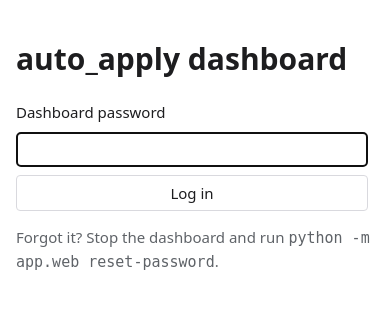
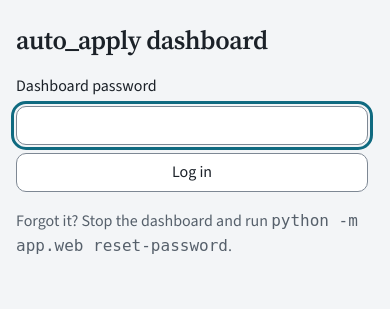
Before and after one commit to JnanaVSB/Auto_apply, a FastAPI app: page /login in a window 390 px wide. Shown: the top 309 px of the page. Run offline with FastAPI, Linux system fonts and the light colour scheme; parts of the project's set-up code (start-up, migrations or seed data) failed here and were passed over; some libraries are stand-ins or nearby versions.

Commit message:
The dashboard uses its stored fonts and one colour list for light and dark, the phone menu wraps instead of widening the page, README credits the fonts and icons, and tests check the font files and their licences

```diff
--- a/app/web/static/app.css
+++ b/app/web/static/app.css
@@ -1,59 +1,123 @@
-/* Plain, readable styles; no fonts or images from the internet. */
-:root { --text: #1d1d1f; --muted: #5f6368; --line: #d9d9de; --accent: #1a5fb4; --error: #b3261e; --bg: #fff; }
+/* auto_apply design kit. Fonts and icons are stored in the app; nothing is loaded from the internet.
+   Colours, spacing and roundness live only in the tokens, so a second skin is a token override. */
+
+/* ---------- Fonts ---------- */
+@font-face { font-family: "Source Sans 3"; src: url("fonts/SourceSans3VF-Upright.ttf.woff2") format("woff2");
+  font-weight: 200 900; font-style: normal; font-display: swap; }
+@font-face { font-family: "Source Serif 4"; src: url("fonts/SourceSerif4-Regular.ttf.woff2") format("woff2");
+  font-weight: 400; font-style: normal; font-display: swap; }
+@font-face { font-family: "Source Serif 4"; src: url("fonts/SourceSerif4-Semibold.ttf.woff2") format("woff2");
+  font-weight: 600; font-style: normal; font-display: swap; }
+
+/* ---------- Tokens ---------- */
+:root {
+  --serif: "Source Serif 4", Georgia, serif;
+  --sans: "Source Sans 3", system-ui, sans-serif;
+
+  --bg: #f3f5f7; --surface: #ffffff; --sunken: #ebeef2;
+  --text: #1b2128; --muted: #56606b;
+  --line: #e1e5ea; --line-strong: #7e8894;
+  --accent: #0f6a80; --on-accent: #ffffff; --accent-soft: #e3f1f5;
+  --ok: #2e6b34; --ok-soft: #e7f4e8; --warn: #8a4f00; --warn-soft: #fdf0d9; --danger: #b3261e; --danger-soft: #fce9e7;
+  --highlight: #ffe58f; --on-highlight: #1b2128;  /* <mark>: highlighted words */
+  --shadow: 0 1px 2px rgb(27 33 40 / 6%), 0 4px 16px rgb(27 33 40 / 6%);
+  --shadow-raised: 0 2px 4px rgb(27 33 40 / 6%), 0 12px 32px rgb(27 33 40 / 12%);
+
+  --radius-s: 10px; --radius: 14px; --radius-l: 20px;
+  --space-1: 0.25rem; --space-2: 0.5rem; --space-3: 0.75rem; --space-4: 1rem; --space-5: 1.5rem; --space-6: 2rem;
+  --tap: 3rem;           /* 48 px touch targets below 64rem */
+  --control: 2.5rem;     /* 40 px controls with a mouse */
+  --lane-min: 11rem;     /* Tracker: lanes share the width down to this, then the board scrolls inside its box */
+  color-scheme: light;
+}
 @media (prefers-color-scheme: dark) {
-  :root { --text: #e8e8ea; --muted: #a0a0a8; --line: #3a3a40; --accent: #8ab4f8; --error: #f28b82; --bg: #18181b; }
+  :root {
+    --bg: #111417; --surface: #1a1e23; --sunken: #22272d;
+    --text: #e6e9ed; --muted: #a1aab4;
+    --line: #2b3138; --line-strong: #6e7884;
+    --accent: #6fc8dd; --on-accent: #082029; --accent-soft: #15303a;
+    --ok: #86c98e; --ok-soft: #182a1b; --warn: #e7b565; --warn-soft: #2c2416; --danger: #f0928a; --danger-soft: #311c1a;
+    --highlight: #665214; --on-highlight: #e6e9ed;
+    --shadow: 0 1px 2px rgb(0 0 0 / 40%), 0 4px 16px rgb(0 0 0 / 35%);
+    --shadow-raised: 0 2px 4px rgb(0 0 0 / 45%), 0 12px 32px rgb(0 0 0 / 55%);
+    color-scheme: dark;
+  }
 }
+@media (width < 64rem) { :root { --control: var(--tap); } }
+
+/* ---------- Base and type ---------- */
 * { box-sizing: border-box; }
-body { margin: 0; font: 15px/1.5 system-ui, sans-serif; color: var(--text); background: var(--bg); }
-header { border-bottom: 1px solid var(--line); padding: 0.5rem 1rem; }
-nav { display: flex; gap: 1rem; align-items: center; }
+html { -webkit-text-size-adjust: 100%; }
+body { margin: 0; background: var(--bg); color: var(--text); font-family: var(--sans); font-size: 1rem;
+  line-height: 1.6; }
+h1, h2 { font-family: var(--serif); font-weight: 600; }
+h1 { margin: 0 0 var(--space-4); font-size: 2rem; line-height: 1.2; letter-spacing: -0.02em; }
+h2 { margin: var(--space-5) 0 var(--space-3); font-size: 1.25rem; line-height: 1.3; letter-spacing: -0.01em; }
+h3 { margin: var(--space-4) 0 var(--space-2); font-size: 1.0625rem; line-height: 1.35; font-weight: 600; }
+a { color: var(--accent); text-decoration-thickness: 1px; text-underline-offset: 0.18em; }
+a:hover { text-decoration-thickness: 2px; }
+:focus-visible { outline: 3px solid var(--accent); outline-offset: 2px; }
+mark { background: var(--highlight); color: var(--on-highlight); }
+table { font-variant-numeric: tabular-nums; }
+@media (width < 40rem) { h1 { font-size: 1.625rem; line-height: 1.25; letter-spacing: -0.015em; } }
+
+/* ---------- Today's frame (step 3 replaces it) ---------- */
+header { padding: var(--space-2) var(--space-4); background: var(--surface); border-bottom: 1px solid var(--line); }
+nav { display: flex; flex-wrap: wrap; gap: var(--space-1) var(--space-4); align-items: center; }
 nav form { margin-left: auto; }
-main { max-width: 72rem; margin: 0 auto; padding: 1rem; }
-a { color: var(--accent); }
-button, input, select { font: inherit; padding: 0.35rem 0.6rem; border: 1px solid var(--line); border-radius: 4px;
-  background: var(--bg); color: var(--text); }
+.topbar { font-size: 0.875rem; line-height: 1.5; color: var(--muted); }
+main { max-width: 72rem; margin: 0 auto; padding: var(--space-5) var(--space-4); }
+
+/* ---------- Today's pages, in the new tokens (step 4 restyles the building blocks) ---------- */
+button, input, select, textarea { font: inherit; padding: 0.35rem 0.6rem; border: 1px solid var(--line-strong);
+  border-radius: var(--radius-s); background: var(--surface); color: var(--text); }
 button { cursor: pointer; }
-a.button { display: inline-block; padding: 0.35rem 0.6rem; border: 1px solid var(--line); border-radius: 4px;
-  color: var(--text); text-decoration: none; }
-button.primary { background: var(--accent); border-color: var(--accent); color: var(--bg); font-weight: 600; }
-.login { display: grid; gap: 0.5rem; max-width: 22rem; }
-.error { color: var(--error); }
-.hint { color: var(--muted); }
-.filters fieldset { display: inline-block; border: 1px solid var(--line); border-radius: 4px; margin: 0 0.5rem 0.5rem 0;
-  padding: 0.25rem 0.6rem; }
-.filters .apply { margin-top: 0.75rem; }
+a.button { display: inline-block; padding: 0.35rem 0.6rem; border: 1px solid var(--line-strong);
+  border-radius: var(--radius-s); background: var(--surface); color: var(--text); text-decoration: none; }
+button.primary { background: var(--accent); border-color: var(--accent); color: var(--on-accent); font-weight: 600; }
+button[aria-pressed="true"] { border-color: var(--accent); color: var(--accent); }
+.login { display: grid; gap: var(--space-2); max-width: 22rem; }
+.error { color: var(--danger); }
+.hint, .summary, .muted { color: var(--muted); }
+.filters fieldset { display: inline-block; border: 1px solid var(--line); border-radius: var(--radius-s);
+  margin: 0 var(--space-2) var(--space-2) 0; padding: var(--space-1) var(--space-3); }
+.filters .apply { margin-top: var(--space-3); }
 .filters label { margin-right: 0.6rem; white-space: nowrap; }
-.summary, .muted { color: var(--muted); }
 table.jobs { width: 100%; border-collapse: collapse; }
-table.jobs th, table.jobs td { text-align: left; vertical-align: top; padding: 0.35rem 0.5rem; border-bottom: 1px solid var(--line); }
-table.jobs th { position: sticky; top: 0; background: var(--bg); }
+table.jobs th, table.jobs td { text-align: left; vertical-align: top; padding: var(--space-2);
+  border-bottom: 1px solid var(--line); }
+table.jobs th { position: sticky; top: 0; background: var(--bg); color: var(--muted); font-size: 0.875rem;
+  font-weight: 650; }
+table.jobs td:nth-child(7) { white-space: nowrap; }  /* the date posted */
+table.jobs .reasons { font-size: 0.9em; color: var(--muted); }
 .hidden-job { opacity: 0.6; }
-.mark { display: inline-block; font-size: 0.8em; padding: 0 0.35rem; border: 1px solid var(--line); border-radius: 3px;
-  color: var(--muted); }
-.mark.warn { color: var(--error); border-color: var(--error); }
-.pager { display: flex; gap: 1rem; justify-content: center; margin: 1rem 0; }
-table.jobs td:nth-child(7) { white-space: nowrap; }  /* the date posted */
+.mark { display: inline-block; font-size: 0.8125rem; padding: 0 var(--space-2); border-radius: 999px;
+  background: var(--sunken); color: var(--muted); }
+.mark.warn { background: var(--danger-soft); color: var(--danger); }
+.pager { display: flex; gap: var(--space-4); justify-content: center; margin: var(--space-4) 0; }
 .company { font-size: 1.1em; margin-top: -0.5rem; }
-.details { display: grid; grid-template-columns: max-content 1fr; gap: 0.25rem 1rem; }
+.details { display: grid; grid-template-columns: max-content 1fr; gap: var(--space-1) var(--space-4); }
 .details dt { color: var(--muted); }
 .details dd { margin: 0; }
 .address { word-break: break-all; user-select: all; }
 .description { white-space: pre-wrap; overflow-wrap: anywhere; max-width: 50rem; }
-.actions { display: flex; flex-wrap: wrap; gap: 0.5rem 1.5rem; align-items: center; margin: 0.5rem 0 1rem; }
-.stacked { display: grid; gap: 0.5rem; max-width: 40rem; }
+.actions { display: flex; flex-wrap: wrap; gap: var(--space-2) var(--space-5); align-items: center;
+  margin: var(--space-2) 0 var(--space-4); }
+.stacked { display: grid; gap: var(--space-2); max-width: 40rem; }
 .stacked label { display: grid; gap: 0.2rem; }
 .stacked label.tick { display: flex; gap: 0.4rem; align-items: center; }
-.result { border-left: 3px solid var(--accent); padding: 0.25rem 0.75rem; }
-.lines { white-space: pre-wrap; background: var(--line); padding: 0.5rem 0.75rem; border-radius: 4px; max-height: 30rem;
-  overflow-y: auto; }
-textarea { font: inherit; padding: 0.35rem 0.6rem; border: 1px solid var(--line); border-radius: 4px; background: var(--bg);
-  color: var(--text); }
-.list-row { display: grid; grid-template-columns: 1fr max-content; gap: 0.5rem; }
+.result { border-left: 3px solid var(--accent); padding: var(--space-1) var(--space-3); }
+.lines { white-space: pre-wrap; background: var(--sunken); padding: var(--space-2) var(--space-3);
+  border-radius: var(--radius-s); max-height: 30rem; overflow-y: auto; }
+.list-row { display: grid; grid-template-columns: 1fr max-content; gap: var(--space-2); }
 form.inline { display: inline; }
-.found { border: 1px solid var(--line); border-radius: 4px; padding: 0.25rem 0.75rem; margin: 0.5rem 0; }
+.found { border: 1px solid var(--line); border-radius: var(--radius-s); padding: var(--space-1) var(--space-3);
+  margin: var(--space-2) 0; }
 .counts { margin-top: -0.5rem; }
-.score-these { margin: 0 0 0.75rem; }
-.reasons { margin: 0.25rem 0; padding-left: 1.2rem; }
-table.jobs .reasons { font-size: 0.9em; color: var(--muted); }
-button[aria-pressed="true"] { border-color: var(--accent); color: var(--accent); }
-mark { background: #ffe58f; color: #1d1d1f; }
+.score-these { margin: 0 0 var(--space-3); }
+.reasons { margin: var(--space-1) 0; padding-left: 1.2rem; }
+
+/* ---------- Preferences ---------- */
+@media (prefers-contrast: more) {
+  :root { --line: var(--line-strong); }
+}
```
Also changed, not shown: tests/test_web_security.py (+30 -0 lines), README.md.
